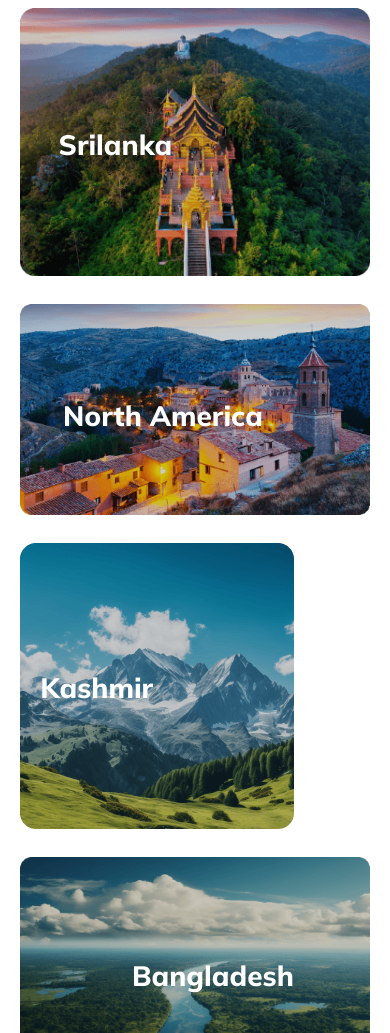
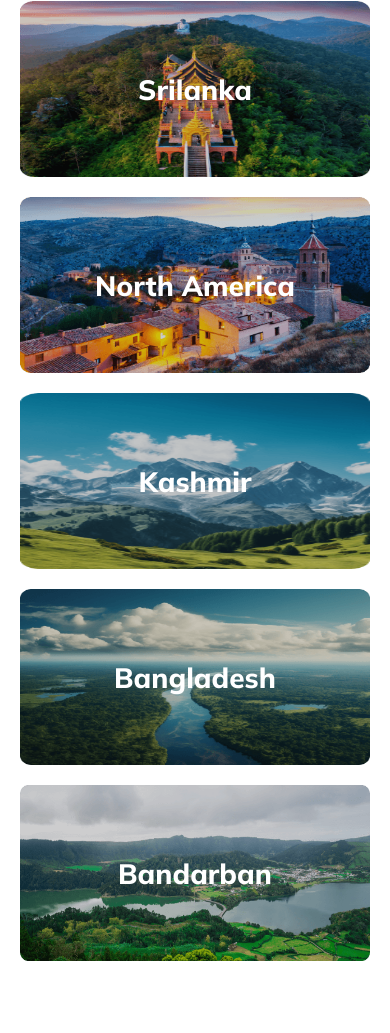
Before and after one commit to Arafat01007/travel-hero, a plain HTML site: page index.html in a window 390 px wide. Shown: the part 2665-3698 px from the top of the page. Drawn offline with Linux system fonts and the light colour scheme.

Commit message:
finished destinations succesfully

```diff
--- a/index.html
+++ b/index.html
@@ -78,31 +78,31 @@
             <p class="text-primary">Dolor sit amet consectetur. Diam volutpat neque habitasse pharetra odio sit massa.
                 Sodales dictumst nec nibh pellentesque.</p>
             <div class="destination-img">
-                <div class="img-1">
+                <div class="img-1 item-img">
                     <img src="Images/Rectangle 5.png" alt="">
                     <h3 class="destin destinal">Maldives</h3>
                 </div>
-                <div class="img-2">
+                <div class="img-2 item-img">
                     <img src="Images/Rectangle 8.png" alt="">
                     <h3 class="destin destinal">Indonesia</h3>
                 </div>
-                <div class="img-3">
+                <div class="img-3 item-img">
                     <img src="Images/Rectangle 6.png" alt="">
                     <h3 class="destin-sri destinal">Srilanka</h3>
                 </div>
-                <div class="img-4">
+                <div class="img-4 item-img">
                     <img src="Images/Rectangle 7.png" alt="">
                     <h3 class="destin-north destinal">North America</h3>
                 </div>
-                <div class="img-5">
+                <div class="img-5 item-img">
                     <img src="Images/Rectangle 9.png" alt="">
                     <h3 class="destin-kash destinal">Kashmir</h3>
                 </div>
-                <div class="img-6">
+                <div class="img-6 item-img">
                     <img src="Images/Rectangle 11.png" alt="">
                     <h3 class="destin-bangla destinal">Bangladesh</h3>
                 </div>
-                <div class="img-7">
+                <div class="img-7 item-img">
                     <img src="Images/Rectangle 10.png" alt="">
                     <h3 class="destin-bandar destinal">Bandarban</h3>
                 </div>
--- a/styles/styles.css
+++ b/styles/styles.css
@@ -176,78 +176,62 @@ nav ul li {
     position: absolute;
 }
 
-.img-1 {
-    grid-area: maldives;
-    position: relative;
+.item-img {
+    height: 300px;
 }
 
-.destin {
-    top: 45%;
-    left: 20%;
+.item-img img {
+    width: 100%;
+    height: 100%;
+}
+
+.item-img {
+    position: relative;
+    display: flex;
+    justify-content: center;
+    align-items: center;
+}
+
+.item-img h3 {
+    position: absolute;
+}
+
+.destination-img {
+    display: grid;
+    gap: 20px;
+    grid-template-columns: repeat(12, 1fr);
+    grid-template-rows: repeat(3, 1fr);
+    margin-bottom: 100px;
+    margin-top: 30px;
+}
+
+.img-1 {
+    grid-column: 1/span 6;
 }
 
 .img-2 {
-    position: relative;
-    grid-area: indonesia;
+    grid-column: 7/span 6;
 }
 
 .img-3 {
-    position: relative;
-    grid-area: srilanka;
-}
-
-.destin-sri {
-    top: 44%;
-    left: 11%;
+    grid-column: 1/span 4;
 }
 
 .img-4 {
-    position: relative;
-    grid-area: north;
-}
-
-.destin-north {
-    top: 44%;
-    left: 12.3%;
+    grid-column: 5/span 5;
 }
 
 .img-5 {
-    position: relative;
-    grid-area: kashmir;
-}
-
-.destin-kash {
-    top: 44%;
-    left: 7.4%;
+    grid-column: 10/span 3;
 }
 
 .img-6 {
-    position: relative;
-    grid-area: bangla;
-}
-
-.destin-bangla {
-    top: 45%;
-    left: 32%;
+    grid-column: 1/span 5;
 }
 
 .img-7 {
-    position: relative;
-    grid-area:bandar;
+    grid-column: 6/span 7;
 }
-.destin-bandar {
-    top: 45%;
-    left: 40%;
-}
-.destination-img {
-    gap: 24px;
-    display: flex;
-    flex-wrap: wrap;
-}
-.destination-img img {
-    width: 100%;
-}
-
 
 
 
@@ -305,6 +289,45 @@ nav ul li {
     .popular-tour-section {
         margin-top: 30px;
     }
+
+    .destination-img {
+        grid-template-columns: repeat(7, 1fr);
+    }
+
+    .img-1 {
+        grid-column: 1/span 12;
+    }
+
+    .img-2 {
+        grid-column: 1/span 12;
+    }
+
+    .img-3 {
+        grid-column: 1/span 12;
+    }
+
+    .img-4 {
+        grid-column: 1/span 12;
+    }
+
+    .img-5 {
+        grid-column: 1/span 12;
+    }
+
+    .img-6 {
+        grid-column: 1/span 12;
+    }
+
+    .img-7 {
+        grid-column: 1/span 12;
+    }
+    .item-img {
+        height: 176px;
+    }
+
+.destination-section>h2 {
+    margin-top: 24px;
+}
 }
 
 @media screen and (min-width:640px) and (max-width:1024px) {
```
